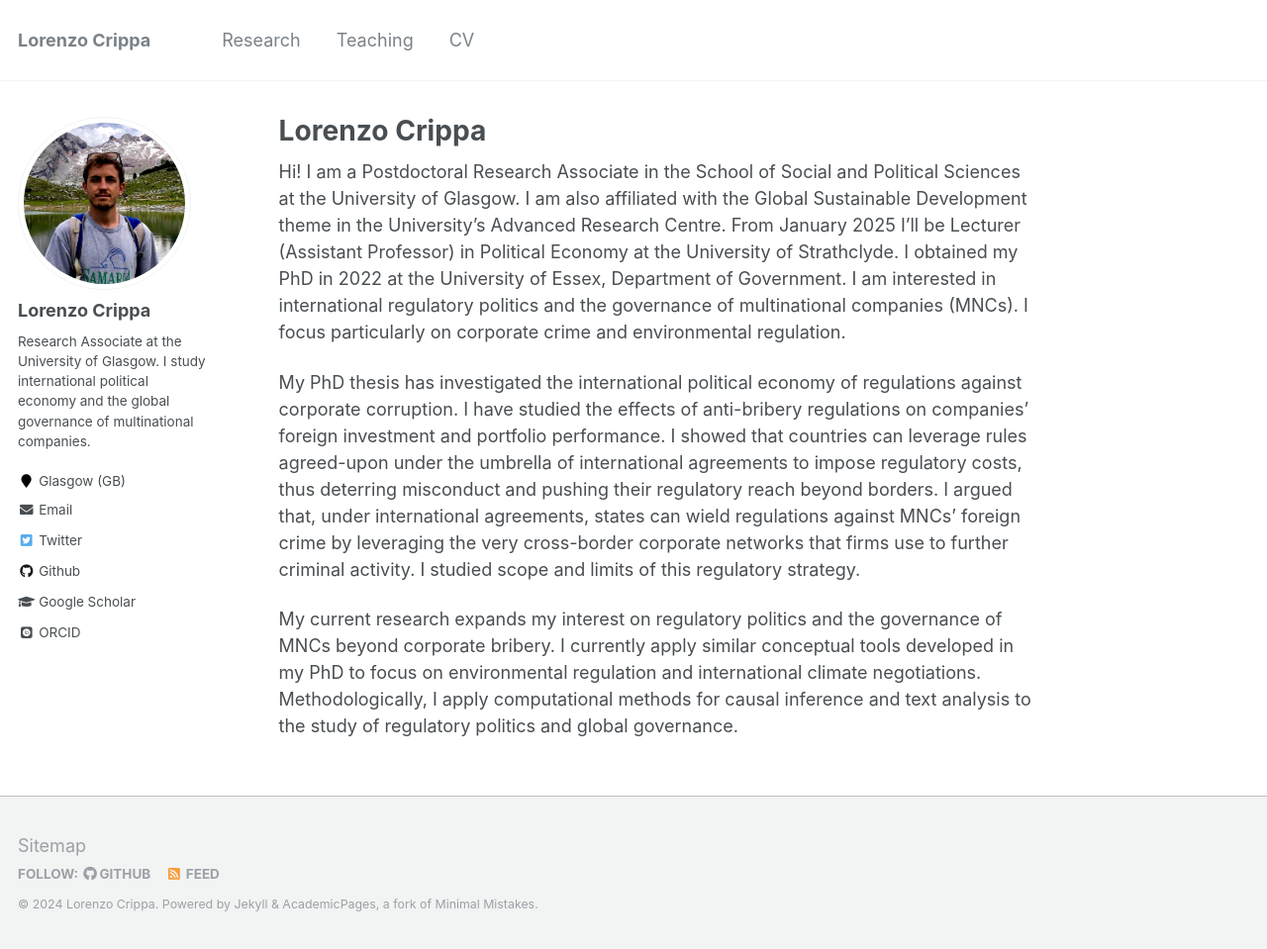
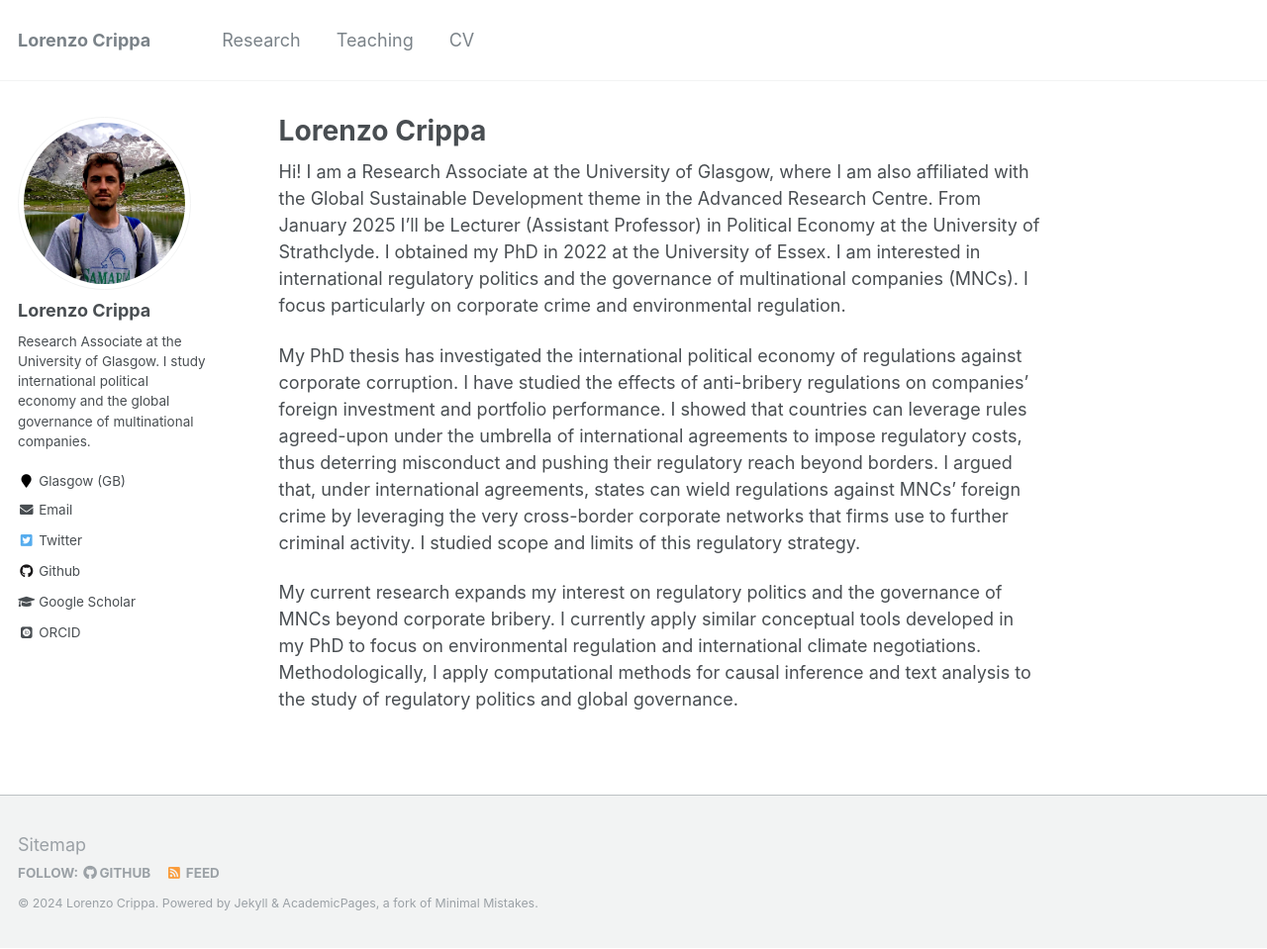
Before and after one commit to lorenzo-crippa/lorenzo-crippa.github.io, a Jekyll site: the page built from _pages/about.md, in a window 1280 px wide and 959 px high. Shown: the whole window at 99% size. Built offline with Jekyll 4.4.1, drawn with Linux system fonts in a browser that asks for light colours; some web fonts are replaced.

Commit message:
Update about.md

```diff
--- a/_pages/about.md
+++ b/_pages/about.md
@@ -7,7 +7,7 @@ redirect_from:
   - /about.html
 ---
 
-Hi! I am a Postdoctoral Research Associate in the School of Social and Political Sciences at the University of Glasgow. I am also affiliated with the Global Sustainable Development theme in the University's Advanced Research Centre. From January 2025 I'll be Lecturer (Assistant Professor) in Political Economy at the University of Strathclyde. I obtained my PhD in 2022 at the University of Essex, Department of Government. I am interested in international regulatory politics and the governance of multinational companies (MNCs). I focus particularly on corporate crime and environmental regulation.
+Hi! I am a Research Associate at the University of Glasgow, where I am also affiliated with the Global Sustainable Development theme in the Advanced Research Centre. From January 2025 I'll be Lecturer (Assistant Professor) in Political Economy at the University of Strathclyde. I obtained my PhD in 2022 at the University of Essex. I am interested in international regulatory politics and the governance of multinational companies (MNCs). I focus particularly on corporate crime and environmental regulation.
 
 My PhD thesis has investigated the international political economy of regulations against corporate corruption. I have studied the effects of anti-bribery regulations on companies' foreign investment and portfolio performance. I showed that countries can leverage rules agreed-upon under the umbrella of international agreements to impose regulatory costs, thus deterring misconduct and pushing their regulatory reach beyond borders. I argued that, under international agreements, states can wield regulations against MNCs' foreign crime by leveraging the very cross-border corporate networks that firms use to further criminal activity. I studied scope and limits of this regulatory strategy.
 
```
